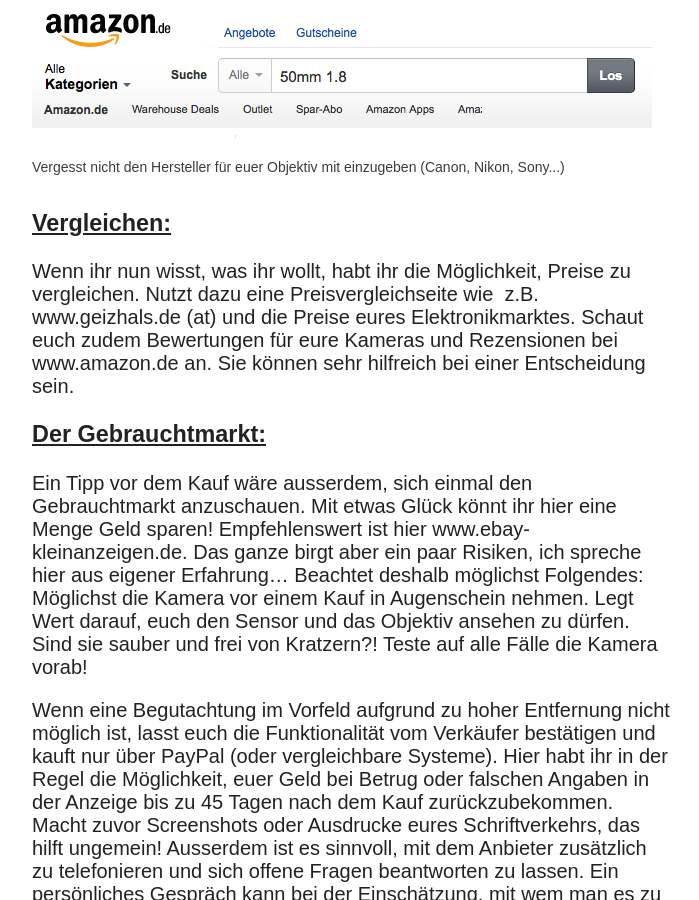
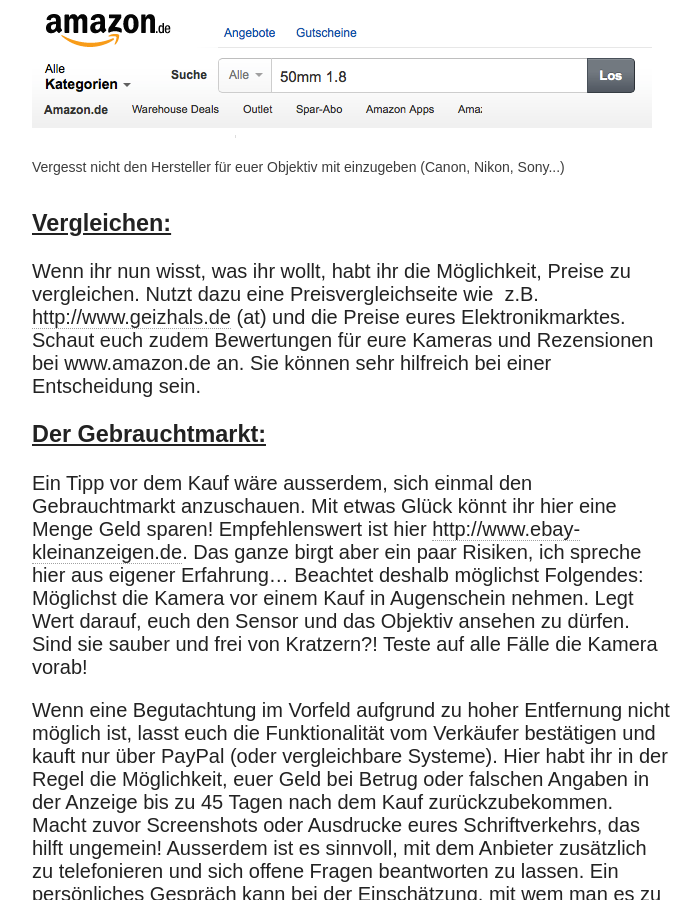
Before and after one commit to kay-pehnke/kay-pehnke.github.io, a Jekyll site: the page built from _posts/2014-04-21-workshop-cam.md, in a window 1280 px wide and 900 px high, scrolled down 2121 px. Shown: the whole window, without its empty margins (318-1017 px from the left). Built offline with Jekyll 4.4.1, drawn with Linux system fonts in a browser that asks for light colours; nearby versions of some CDN libraries; comment, search, counter and statistics services are not loaded; some of the changed lines change nothing that is shown; some of the changed text lies outside the part shown.

Commit message:
Blog update

```diff
--- a/_posts/2014-04-21-workshop-cam.md
+++ b/_posts/2014-04-21-workshop-cam.md
@@ -47,10 +47,10 @@
 </figure>
 
 ###<u>Vergleichen:</u>
-Wenn ihr nun wisst, was ihr wollt, habt ihr die Möglichkeit, Preise zu vergleichen. Nutzt dazu eine Preisvergleichseite wie  z.B. www.geizhals.de (at) und die Preise eures Elektronikmarktes. Schaut euch zudem Bewertungen für eure Kameras und Rezensionen bei www.amazon.de an. Sie können sehr hilfreich bei einer Entscheidung sein.
+Wenn ihr nun wisst, was ihr wollt, habt ihr die Möglichkeit, Preise zu vergleichen. Nutzt dazu eine Preisvergleichseite wie  z.B. <http://www.geizhals.de> (at) und die Preise eures Elektronikmarktes. Schaut euch zudem Bewertungen für eure Kameras und Rezensionen bei www.amazon.de an. Sie können sehr hilfreich bei einer Entscheidung sein.
 
 ###<u>Der Gebrauchtmarkt:</u>
-Ein Tipp vor dem Kauf wäre ausserdem, sich einmal den Gebrauchtmarkt anzuschauen. Mit etwas Glück könnt ihr hier eine Menge Geld sparen! Empfehlenswert ist hier www.ebay-kleinanzeigen.de.
+Ein Tipp vor dem Kauf wäre ausserdem, sich einmal den Gebrauchtmarkt anzuschauen. Mit etwas Glück könnt ihr hier eine Menge Geld sparen! Empfehlenswert ist hier <http://www.ebay-kleinanzeigen.de>.
 Das ganze birgt aber ein paar Risiken, ich spreche hier aus eigener Erfahrung...
 Beachtet deshalb möglichst Folgendes:
 Möglichst die Kamera vor einem Kauf in Augenschein nehmen. Legt Wert darauf, euch den Sensor und das Objektiv ansehen zu dürfen. Sind sie sauber und frei von Kratzern?!
@@ -83,6 +83,6 @@
 Und nicht vergessen... jede Kamera, egal wie teuer sie sein mag kann Bilder machen! Wichtig ist, dass ihr die Grundkenntnisse wie ISO, Blende und Verschlusszeit versteht und umsetzen könnt!
 
 
-Wenn ihr Interesse an einem Fotoworkshop für euch, eure Freunde oder in einer Gruppe habt, schaut euch in dieser [Rubrik](offers-single) einmal um :)
+Wenn ihr Interesse an einem Fotoworkshop für euch, eure Freunde oder in einer Gruppe habt, schaut euch in den Workshops einmal um :)
 
 Bei weiteren Fragen meldet euch einfach bei mir, ich stehe gern zu Verfügung!
```
